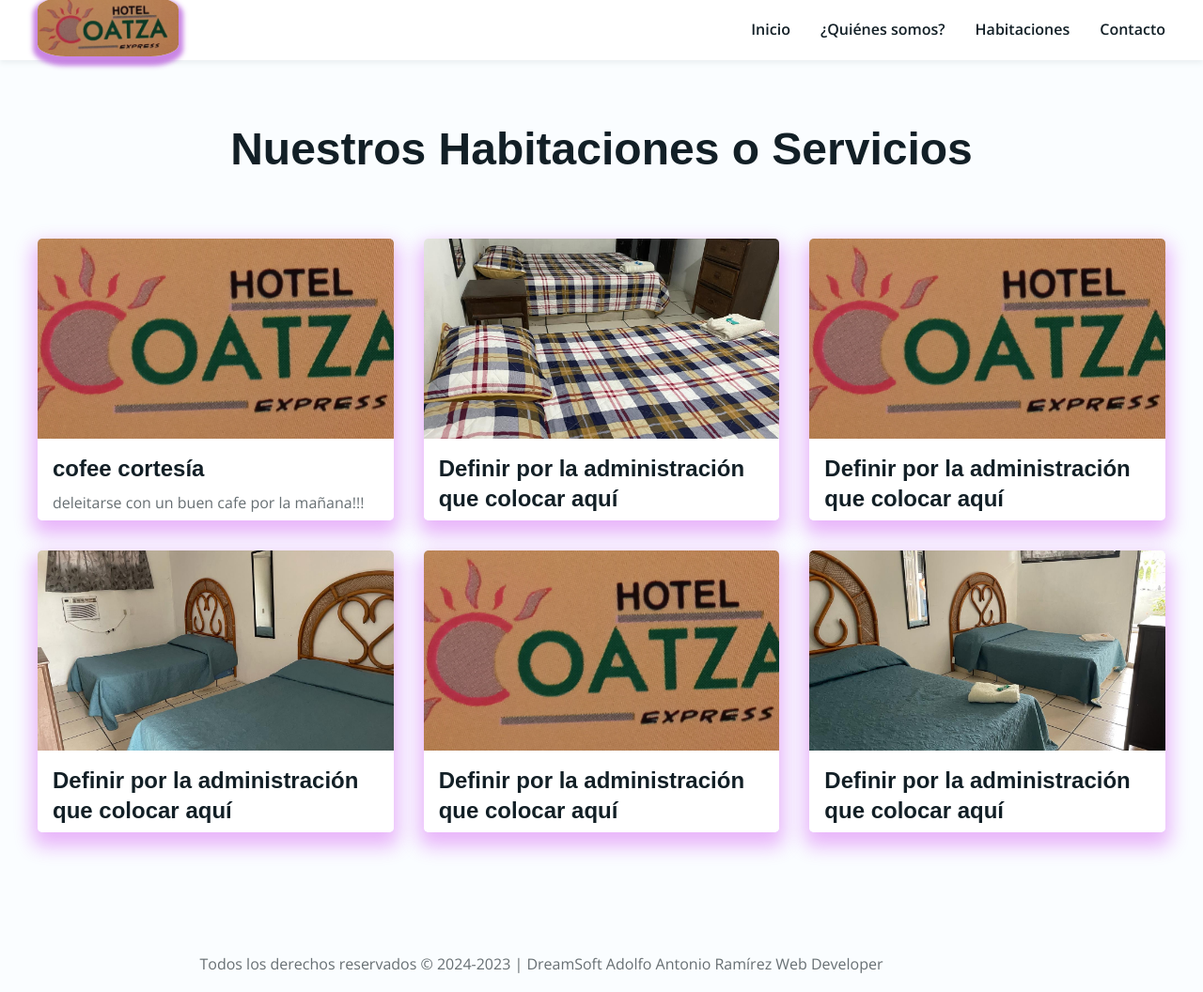
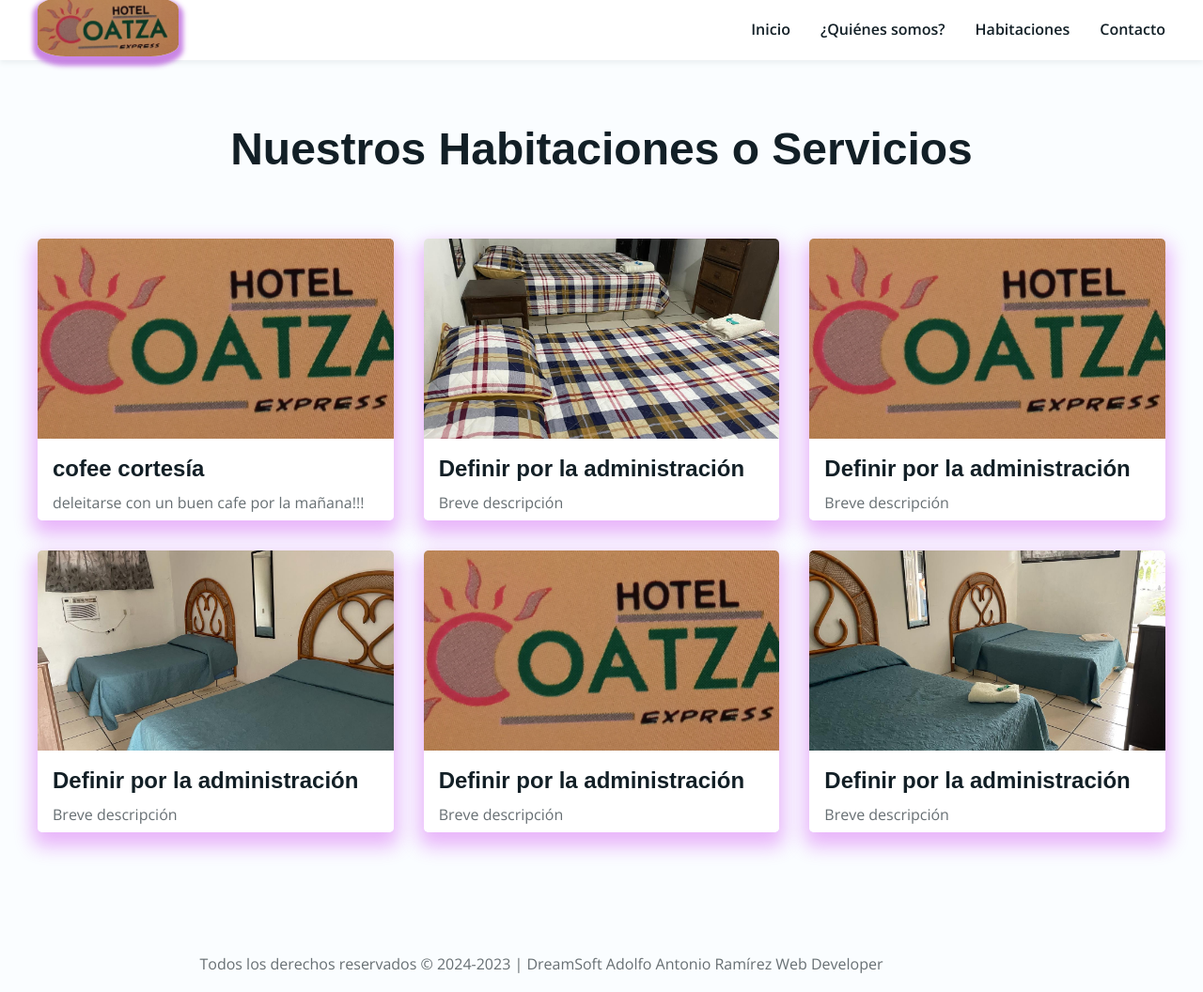
Before and after one commit to lobobandido/HotelCoatzaExpress, a plain HTML site: page habitaciones.html in a window 1280 px wide. Shown: the whole page at 94% size. Drawn offline with nearby package versions, Linux system fonts and the light colour scheme; some icons are missing; a web font is replaced by a local one.

Commit message:
initial commit

```diff
--- a/habitaciones.html
+++ b/habitaciones.html
@@ -71,7 +71,7 @@
             <img src="/habitacion1.jpg" alt="Servicio 2">
           </div>
           <div>
-            <h3>Definir por la administración que colocar aquí </h3>
+            <h3>Definir por la administración  </h3>
             <p>Breve descripción</p>
             <!-- <a href="https://australia.gov.au" target="_blank">Ver proyecto</a> -->
           </div>
@@ -82,7 +82,7 @@
             <img src="/LOGO_EXPRESS2.jpg" alt="Servicio 3">
           </div>
           <div>
-            <h3>Definir por la administración que colocar aquí</h3>
+            <h3>Definir por la administración</h3>
             <p> Breve descripción</p>
             <!-- <a href="https://australia.gov.au" target="_blank">Ver proyecto</a> -->
           </div>
@@ -93,7 +93,7 @@
             <img src="/habitacion2.jpg" alt="Servicio 4">
           </div>
           <div>
-            <h3>Definir por la administración que colocar aquí</h3>
+            <h3>Definir por la administración</h3>
             <p>Breve descripción </p>
             <!-- <a href="https://australia.gov.au" target="_blank">Ver proyecto</a> -->
           </div>
@@ -104,7 +104,7 @@
             <img src="/LOGO_EXPRESS2.jpg" alt="Servicio 5">
           </div>
           <div>
-            <h3>Definir por la administración que colocar aquí</h3>
+            <h3>Definir por la administración</h3>
             <p>Breve descripción</p>
             <!-- <a href="https://australia.gov.au" target="_blank">Ver proyecto</a> -->
           </div>
@@ -115,7 +115,7 @@
             <img src="/habitacion3.jpg" alt="Servicio 6">
           </div>
           <div>
-            <h3>Definir por la administración que colocar aquí</h3>
+            <h3>Definir por la administración</h3>
             <p>Breve descripción</p>
             <!-- <a href="https://australia.gov.au" target="_blank">Ver proyecto</a> -->
           </div>
```
